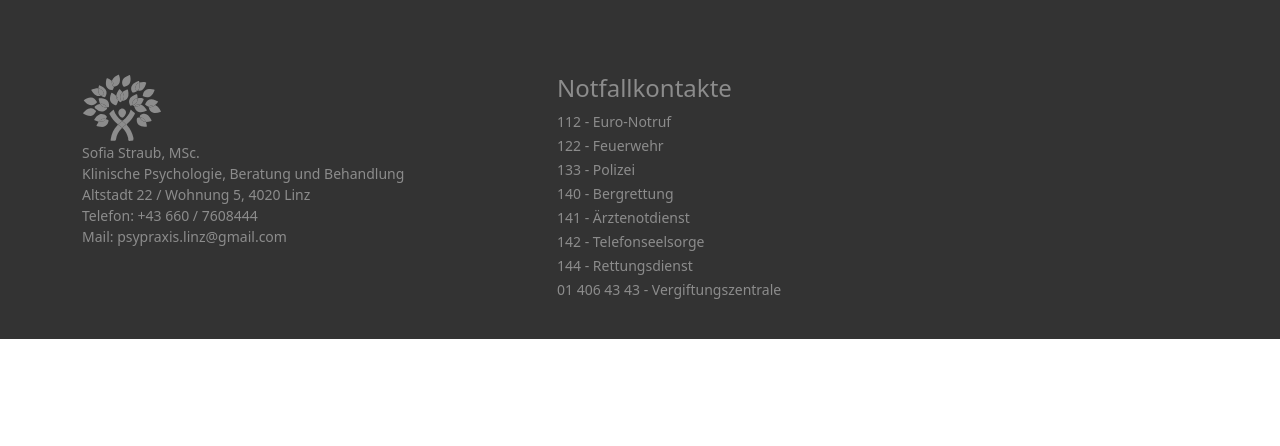
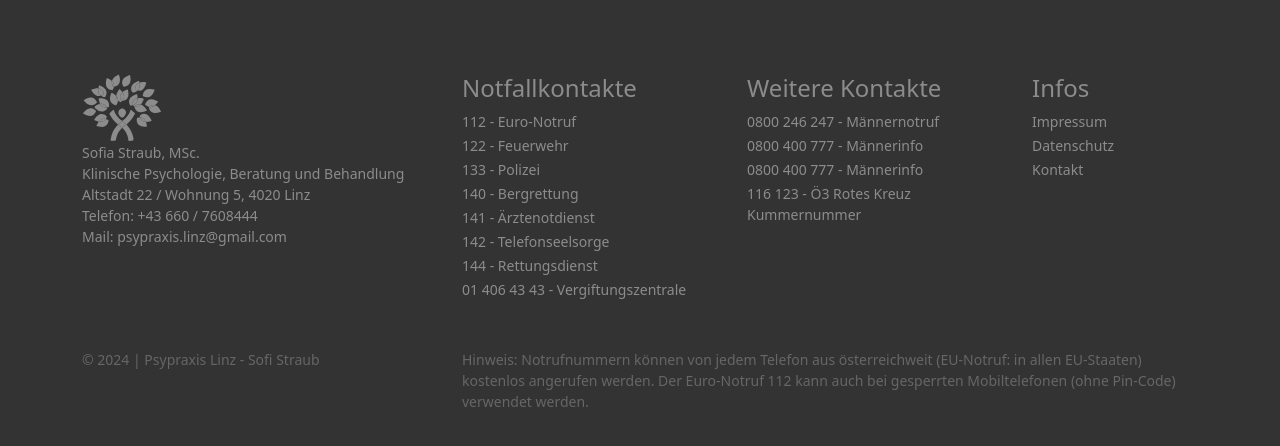
Before and after one commit to psypraxisstraub/psypraxisstraub.github.io, a Jekyll site: the page built from index.markdown, in a window 1280 px wide and 900 px high, scrolled down 4654 px, cut to the strip 453-899 px from the top of the window. Built offline with Jekyll 4.4.1, drawn with Linux system fonts in a browser that asks for light colours; nearby versions of some CDN libraries; some web fonts are replaced; library files that are not in the unit come from our copies; before the commit the page ends 5446 px from its top, so only the background shows below that.

Commit message:
Updated footer links and info text

```diff
--- a/_includes/footer.html
+++ b/_includes/footer.html
@@ -1,7 +1,7 @@
 <footer class="main-footer">
    <div class="container">
       <div class="row">
-         <div class="col-md-5 col-sm-6">
+         <div class="col-md-4 col-sm-6">
             <div class="brand-container">
                <a href="#" class="footer-link" target="_blank">
                   <span class="icon icon-soph">{% include svg/main-logo.svg %}</span>
@@ -26,6 +26,31 @@
                <li><span>01 406 43 43</span> - Vergiftungszentrale</li>
             </ul>
          </div>
+         <div class="col-md-3">
+            <h4>Weitere Kontakte</h4>
+            <ul class="infolist">
+               <li><span>0800 246 247</span> - Männernotruf</li>
+               <li><span>0800 400 777</span> - Männerinfo</li>
+               <li><span>0800 400 777</span> - Männerinfo</li>
+               <li><span>116 123</span> - Ö3 Rotes Kreuz Kummernummer</li>
+            </ul>
+         </div>
+         <div class="col-md-2">
+            <h4>Infos</h4>
+            <ul class="infolist">
+               <li><a href="">Impressum</a></li>
+               <li><a href="">Datenschutz</a></li>
+               <li><a href="#contact">Kontakt</a></li>
+            </ul>
+         </div>
+      </div>
+      <div class="row extra-info">
+         <div class="col-md-4">
+            &copy; 2024 | Psypraxis Linz - Sofi Straub
+         </div>
+         <div class="col-md-8">
+            Hinweis: Notrufnummern können von jedem Telefon aus österreichweit (EU-Notruf: in allen EU-Staaten) kostenlos angerufen werden. Der Euro-Notruf 112 kann auch bei gesperrten Mobiltelefonen (ohne Pin-Code) verwendet werden.
+         </div>
       </div>
    </div>
 </footer>
--- a/_sass/footer/_footer.scss
+++ b/_sass/footer/_footer.scss
@@ -42,6 +42,13 @@ footer.main-footer {
     padding-bottom: 3px;
   }
 
+  .extra-info {
+    margin-top:30px;
+    padding-bottom:15px;
+    font-size:14px;
+    color: #666;
+  }
+
   .icon svg, .icon svg path, .icon svg rect, .icon svg polygon {
     width:100%;
     height:100%;
@@ -57,6 +64,5 @@ footer.main-footer {
     path, rect, polygon {
         fill: $brand-primary;
     }
-
   }
 }
```
